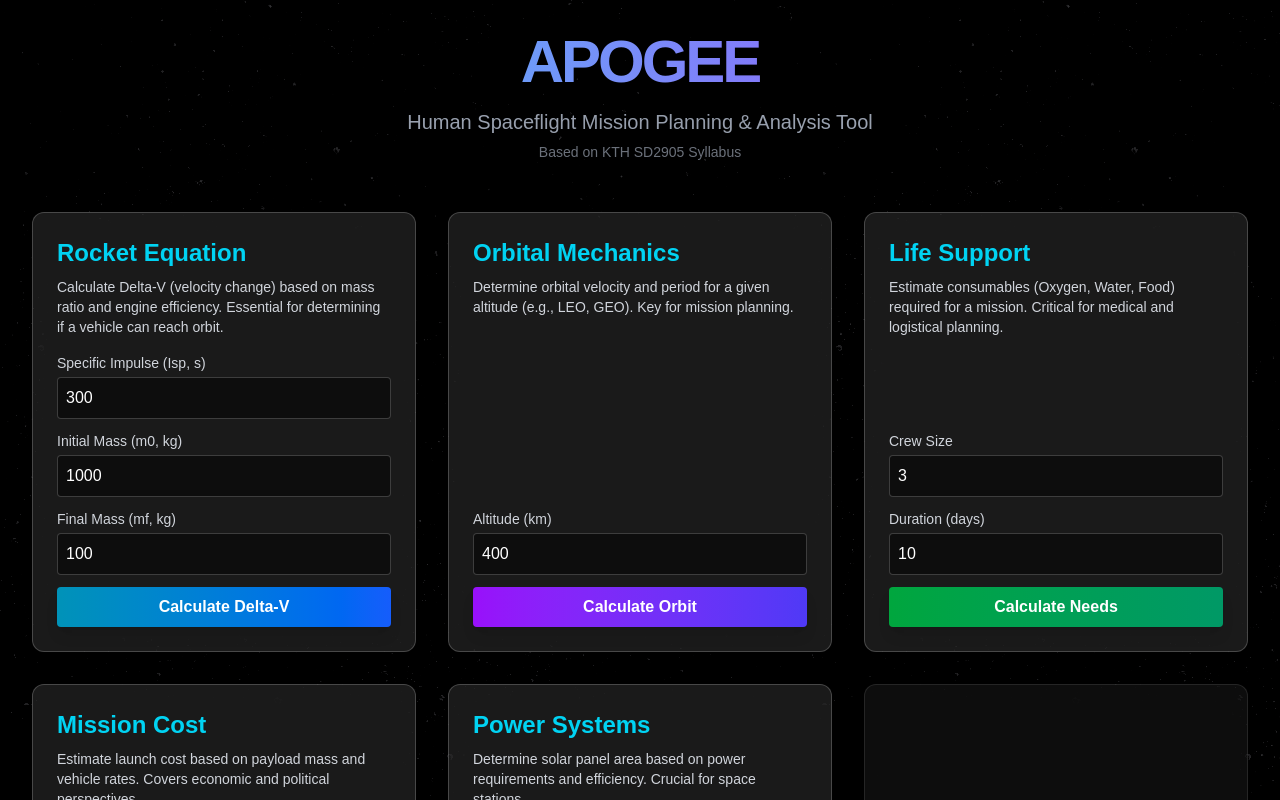
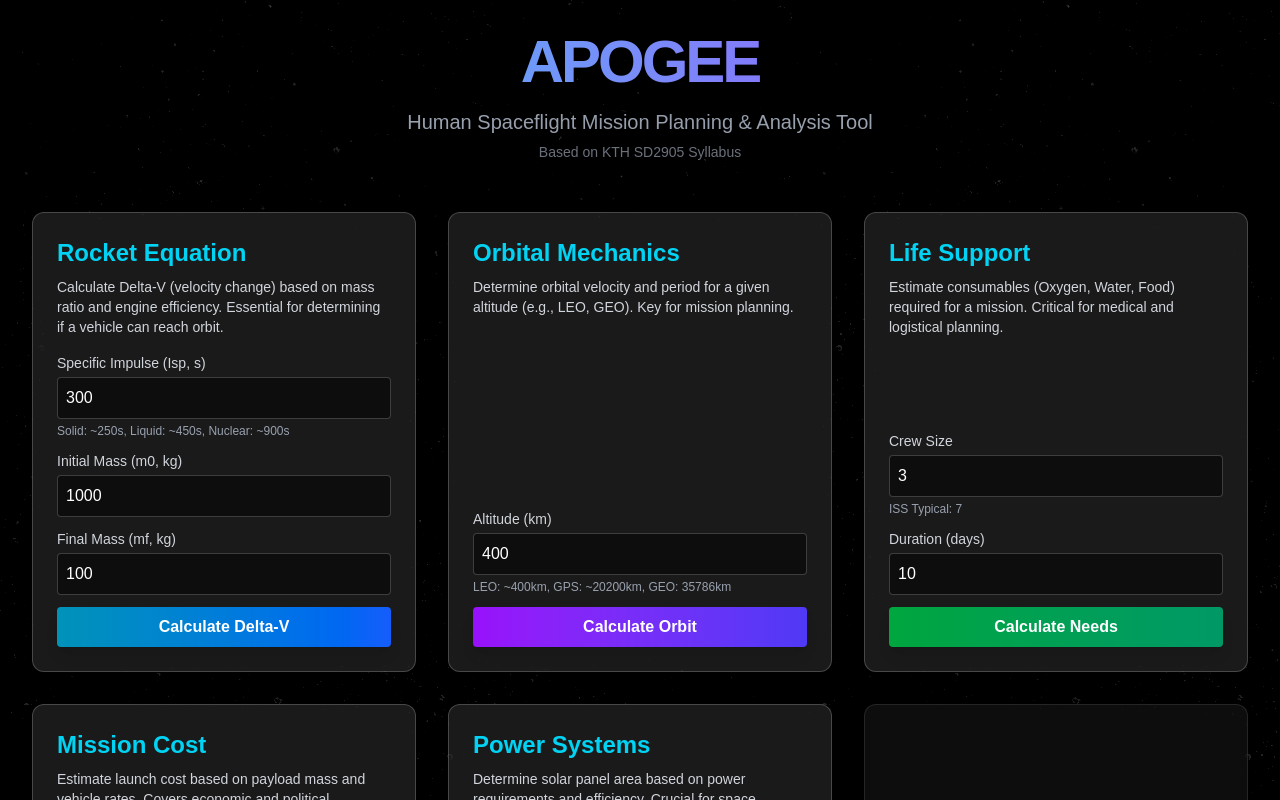
Before and after one commit to dhruvhaldar/apogee, a Next.js app: page / in a window 1280 px wide. Shown: the top 800 px of the page. Built offline with nearby package versions, Linux system fonts and the light colour scheme.

Commit message:
feat(ux): Add input constraints and helper hints
Co-authored-by: dhruvhaldar <29486085+dhruvhaldar@users.noreply.github.com>

```diff
--- a/src/components/LifeSupportCalculator.tsx
+++ b/src/components/LifeSupportCalculator.tsx
@@ -26,16 +26,19 @@ const LifeSupportCalculator = () => {
           <input
             id="ls-crew"
             type="number"
+            min="1"
             value={crew}
             onChange={(e) => setCrew(parseInt(e.target.value))}
             className="w-full bg-black/50 border border-white/20 rounded p-2 text-white focus:outline-none focus:border-green-500 transition"
           />
+          <p className="text-xs text-gray-400 mt-1">ISS Typical: 7</p>
         </div>
         <div>
           <label htmlFor="ls-days" className="block text-sm mb-1 text-gray-300">Duration (days)</label>
           <input
             id="ls-days"
             type="number"
+            min="1"
             value={days}
             onChange={(e) => setDays(parseInt(e.target.value))}
             className="w-full bg-black/50 border border-white/20 rounded p-2 text-white focus:outline-none focus:border-green-500 transition"
--- a/src/components/OrbitCalculator.tsx
+++ b/src/components/OrbitCalculator.tsx
@@ -42,10 +42,12 @@ const OrbitCalculator = () => {
           <input
             id="orbit-altitude"
             type="number"
+            min="0"
             value={altitude}
             onChange={(e) => setAltitude(parseFloat(e.target.value))}
             className="w-full bg-black/50 border border-white/20 rounded p-2 text-white focus:outline-none focus:border-purple-500 transition"
           />
+          <p className="text-xs text-gray-400 mt-1">LEO: ~400km, GPS: ~20200km, GEO: 35786km</p>
         </div>
         <button
           onClick={handleCalculate}
--- a/src/components/RocketCalculator.tsx
+++ b/src/components/RocketCalculator.tsx
@@ -40,17 +40,20 @@ const RocketCalculator = () => {
           <input
             id="rocket-isp"
             type="number"
+            min="0"
             value={isp}
             onChange={(e) => setIsp(parseFloat(e.target.value))}
             className="w-full bg-black/50 border border-white/20 rounded p-2 text-white focus:outline-none focus:border-cyan-500 transition"
             aria-label="Specific Impulse in seconds"
           />
+          <p className="text-xs text-gray-400 mt-1">Solid: ~250s, Liquid: ~450s, Nuclear: ~900s</p>
         </div>
         <div>
           <label htmlFor="rocket-m0" className="block text-sm mb-1 text-gray-300">Initial Mass (m0, kg)</label>
           <input
             id="rocket-m0"
             type="number"
+            min="0"
             value={m0}
             onChange={(e) => setM0(parseFloat(e.target.value))}
             className="w-full bg-black/50 border border-white/20 rounded p-2 text-white focus:outline-none focus:border-cyan-500 transition"
@@ -62,6 +65,7 @@ const RocketCalculator = () => {
           <input
             id="rocket-mf"
             type="number"
+            min="0"
             value={mf}
             onChange={(e) => setMf(parseFloat(e.target.value))}
             className="w-full bg-black/50 border border-white/20 rounded p-2 text-white focus:outline-none focus:border-cyan-500 transition"
```
Also changed, not shown: .Jules/palette.md.
